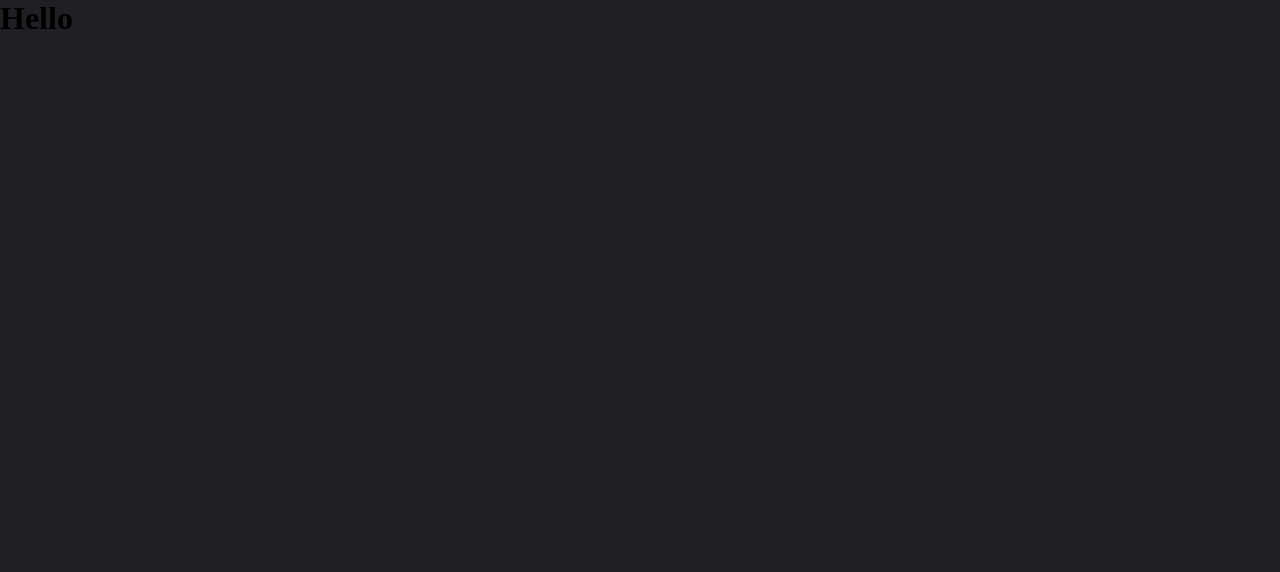
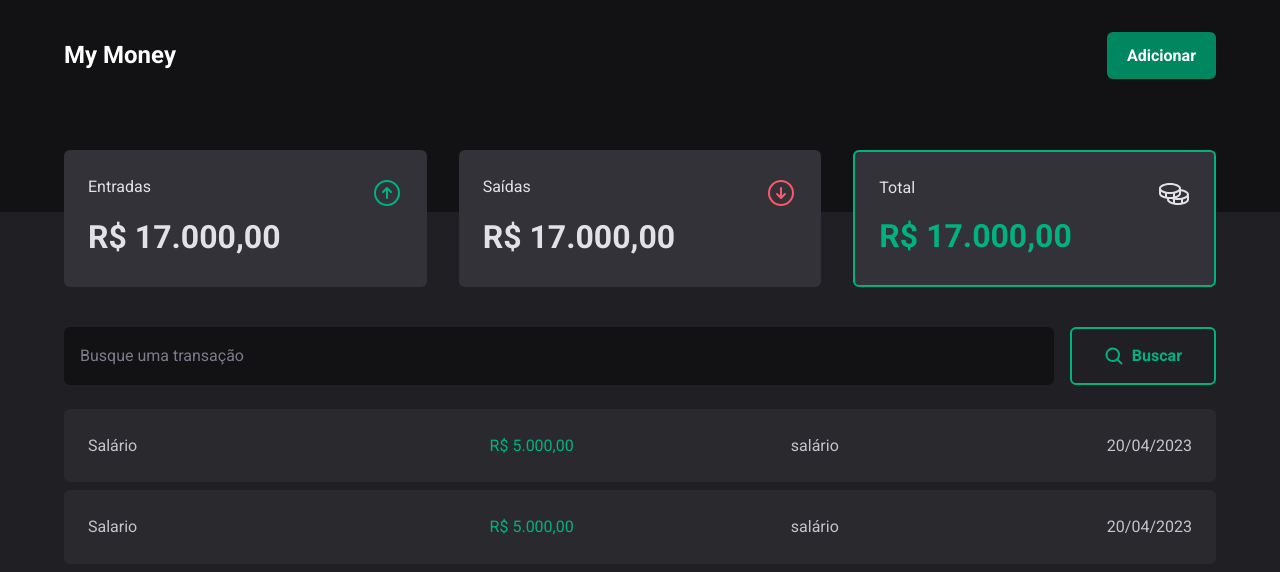
Before and after one commit to eduardoqsilva/MyMoney-react, a React (Vite) app: page / in a window 1280 px wide. Shown: the top 572 px of the page. Built offline with nearby package versions, Linux system fonts and the light colour scheme.

Commit message:
update App.tsx

```diff
--- a/src/App.tsx
+++ b/src/App.tsx
@@ -1,6 +1,9 @@
+import { Transactions } from "./pages/Transactions"
+
+
 function App() {
   return (
-    <h1>Hello</h1>
+    <Transactions />
   )
 }
 
```
